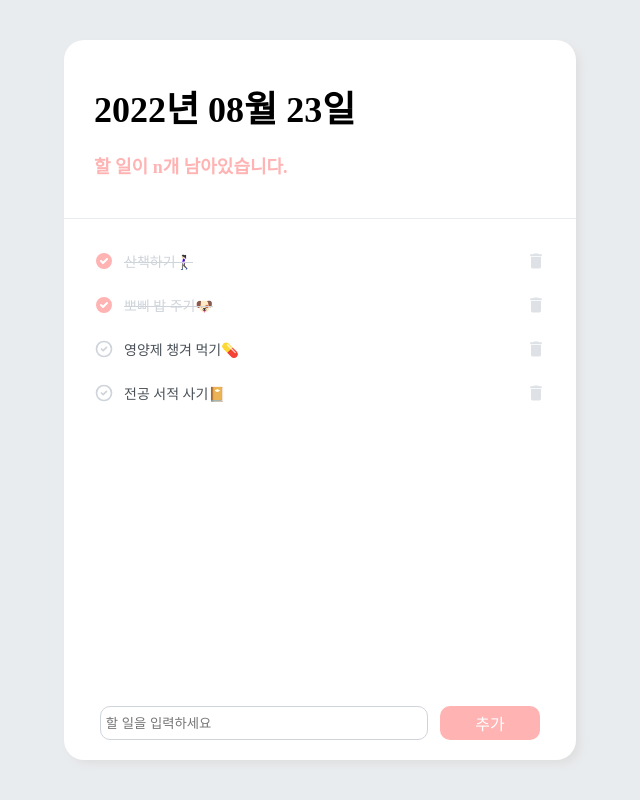
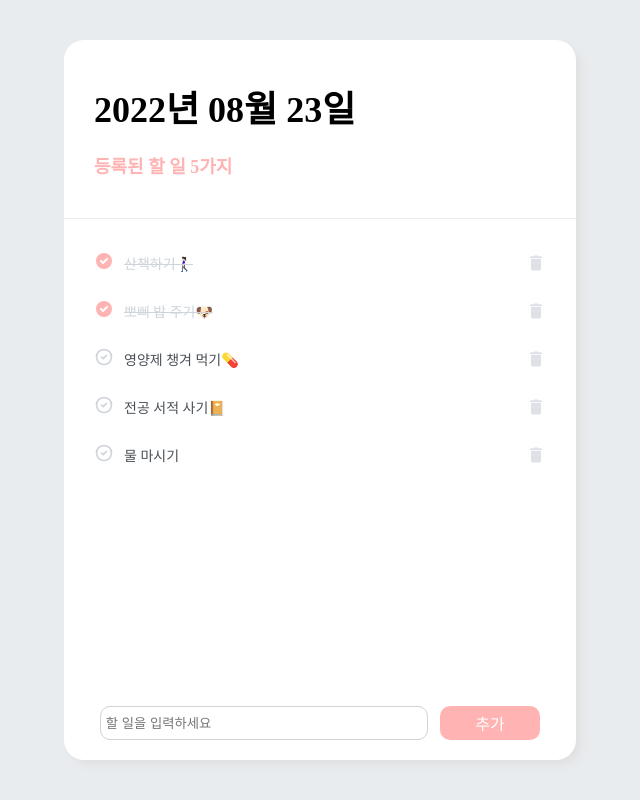
Before and after one commit to miji0317/whatToDo, a React (Create React App) app: page / in a window 1280 px wide. Shown: the whole page, without its empty margins (320-960 px from the left). Built offline with nearby package versions, Linux system fonts and the light colour scheme; data requests are answered from the project's data file; a web font is replaced by a local one.

Commit message:
할 일 목록 get, post

```diff
--- a/db.json
+++ b/db.json
@@ -19,6 +19,11 @@
       "id": 4,
       "text": "전공 서적 사기📔",
       "done": false
+    },
+    {
+      "text": "물 마시기",
+      "done": false,
+      "id": 5
     }
   ]
 }
--- a/src/App.js
+++ b/src/App.js
@@ -7,24 +7,25 @@ import TodoBox from "./Components/TodoBox";
 function App() {
   const [todo, setTodo] = useState([]);
 
+  async function getTodo() {
+    try {
+      const response = await axios.get("http://localhost:3333/todo");
+      console.log(response.data);
+      setTodo(response.data);
+    } catch (error) {
+      console.log(error);
+    }
+  }
+
   useEffect(() => {
-    const getData = async () => {
-      try {
-        const result = await axios.get("http://localhost:5000/todo");
-        console.log(result.data);
-        setTodo(result.data);
-      } catch (err) {
-        console.log(err);
-      }
-    };
-    getData();
+    getTodo();
   }, []);
 
   return (
     todo && (
       <>
         <GlobalStyle />
-        <TodoBox todo={todo} />
+        <TodoBox todo={todo} getTodo={getTodo} />
       </>
     )
   );
--- a/src/Components/TodoBody.jsx
+++ b/src/Components/TodoBody.jsx
@@ -10,7 +10,12 @@ export default function TodoBody({ todo }) {
           <div>등록된 할 일이 없습니다.</div>
         ) : (
           todo.map((item) => (
-            <TodoItem key={item.id} text={item.text} done={item.done} />
+            <TodoItem
+              key={item.id}
+              id={item.id}
+              text={item.text}
+              done={item.done}
+            />
           ))
         )}
       </Body>
--- a/src/Components/TodoBox.jsx
+++ b/src/Components/TodoBox.jsx
@@ -4,12 +4,12 @@ import TodoHeader from "./TodoHeader";
 import TodoBody from "./TodoBody";
 import TodoCreate from "./TodoCreate";
 
-export default function TodoBox({ todo }) {
+export default function TodoBox({ todo, getTodo }) {
   return (
     <Container>
-      <TodoHeader />
+      <TodoHeader todo={todo} />
       <TodoBody todo={todo} />
-      <TodoCreate />
+      <TodoCreate getTodo={getTodo} />
     </Container>
   );
 }
--- a/src/Components/TodoCreate.jsx
+++ b/src/Components/TodoCreate.jsx
@@ -1,11 +1,33 @@
-import React from "react";
+import { React, useState } from "react";
 import styled from "styled-components";
+import axios from "axios";
 
-export default function TodoCreate() {
+export default function TodoCreate({ getTodo }) {
+  const [inputTodo, setInputTodo] = useState("");
+
+  async function postTodo(inputTodo) {
+    try {
+      const response = await axios.post("http://localhost:3333/todo", {
+        text: inputTodo,
+        done: false,
+      });
+      console.log(response);
+      getTodo();
+      setInputTodo("");
+      document.getElementById("input-todo").value = null;
+    } catch (error) {
+      console.log(error);
+    }
+  }
+
   return (
     <CreateContainer>
-      <InputBox placeholder="할 일을 입력하세요"></InputBox>
-      <InputBtn>추가</InputBtn>
+      <InputBox
+        id="input-todo"
+        placeholder="할 일을 입력하세요"
+        onChange={(e) => setInputTodo(e.target.value)}
+      ></InputBox>
+      <CreateBtn onClick={(e) => postTodo(inputTodo)}>추가</CreateBtn>
     </CreateContainer>
   );
 }
@@ -28,7 +50,7 @@ const InputBox = styled.input`
   }
 `;
 
-const InputBtn = styled.div`
+const CreateBtn = styled.div`
   width: 20%;
   border-radius: 10px;
   background-color: #ffb3b3;
@@ -36,6 +58,7 @@ const InputBtn = styled.div`
   text-align: center;
   padding: 5px;
   transition: all 0.3s;
+  cursor: pointer;
 
   &:hover {
     box-shadow: 2px 2px 4px -1px #d2d2d2;
--- a/src/Components/TodoHeader.jsx
+++ b/src/Components/TodoHeader.jsx
@@ -1,7 +1,7 @@
 import React from "react";
 import styled from "styled-components";
 
-export default function TodoHeader() {
+export default function TodoHeader({ todo }) {
   const date = new Date();
 
   const year = date.getFullYear();
@@ -13,7 +13,7 @@ export default function TodoHeader() {
   return (
     <Head>
       <h3>{today}</h3>
-      <div className="todo">할 일이 n개 남아있습니다.</div>
+      <div className="todo">등록된 할 일 {todo.length}가지</div>
     </Head>
   );
 }
--- a/src/Components/TodoItem.jsx
+++ b/src/Components/TodoItem.jsx
@@ -1,11 +1,33 @@
-import React from "react";
+import { React, useState } from "react";
 import styled from "styled-components";
+import axios from "axios";
 import { HiCheckCircle, HiOutlineCheckCircle } from "react-icons/hi";
 import { MdDelete } from "react-icons/md";
 
 export default function TodoItem({ id, done, text }) {
+  const [item, setItem] = useState({ id: id, done: done, text: text });
+
+  // async function clickDone(item) {
+  //   try {
+  //     res = await axios.PUT(`http://localhost:5000/todo/${item.id}`, {
+  //       id: item.key,
+  //       text: item.text,
+  //       done: !item.done,
+  //     });
+  //     console.log(res);
+  //   } catch (error) {
+  //     console.log(error);
+  //   }
+  // }
+
   return (
     <TodoList>
+      <Done
+      // onClick={(e) => {
+      //   // clickDone(e.target.value);
+      //   console.log(e.target.id);
+      // }}
+      >
         {done ? (
           <HiCheckCircle color="#FFB3B3" size={"20px"} cursor={"pointer"} />
         ) : (
@@ -15,6 +37,7 @@ export default function TodoItem({ id, done, text }) {
             cursor={"pointer"}
           />
         )}
+      </Done>
       <Text done={done}>{text}</Text>
       <Remove>
         <MdDelete size={"20px"} />
@@ -29,6 +52,8 @@ const TodoList = styled.div`
   padding-top: 12px;
   padding-bottom: 12px;
 `;
+
+const Done = styled.div``;
 
 const Text = styled.div`
   flex: 1;
```
Lines whose indentation alone changed are shown as unchanged.
